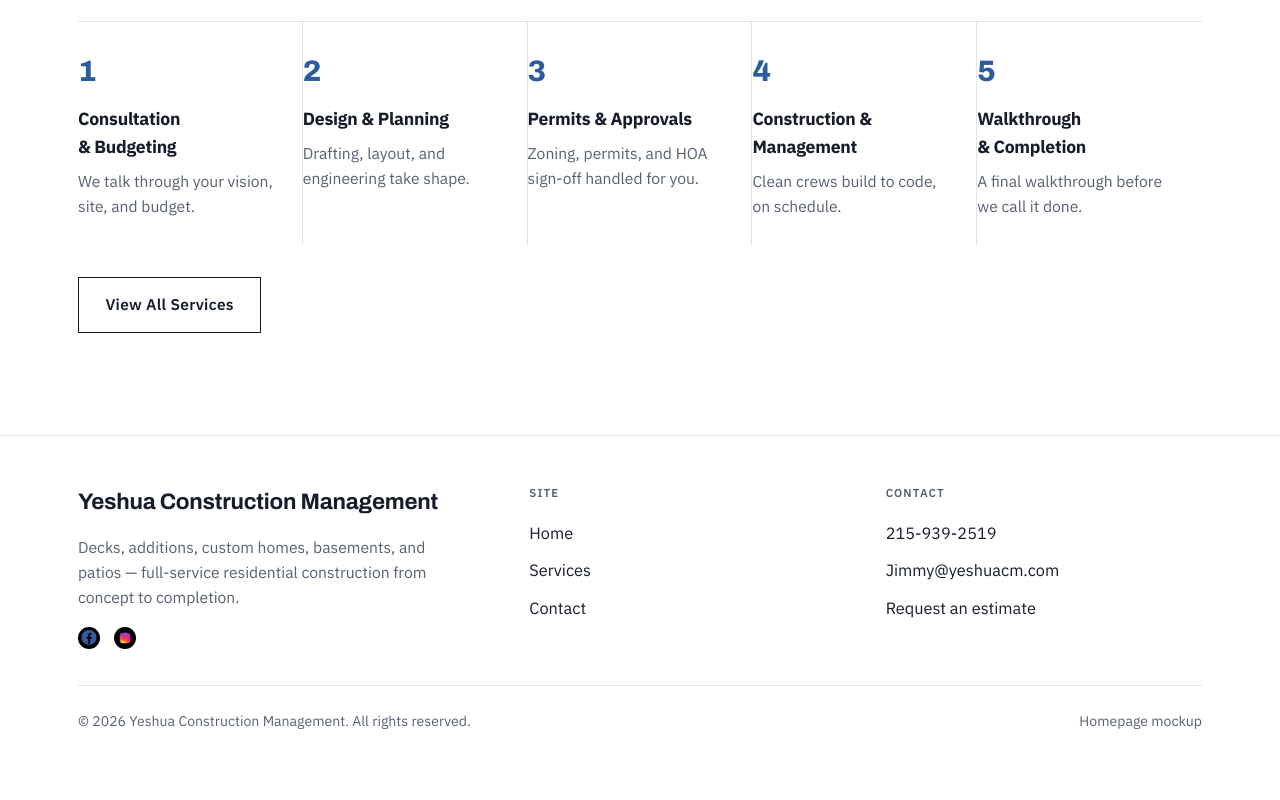
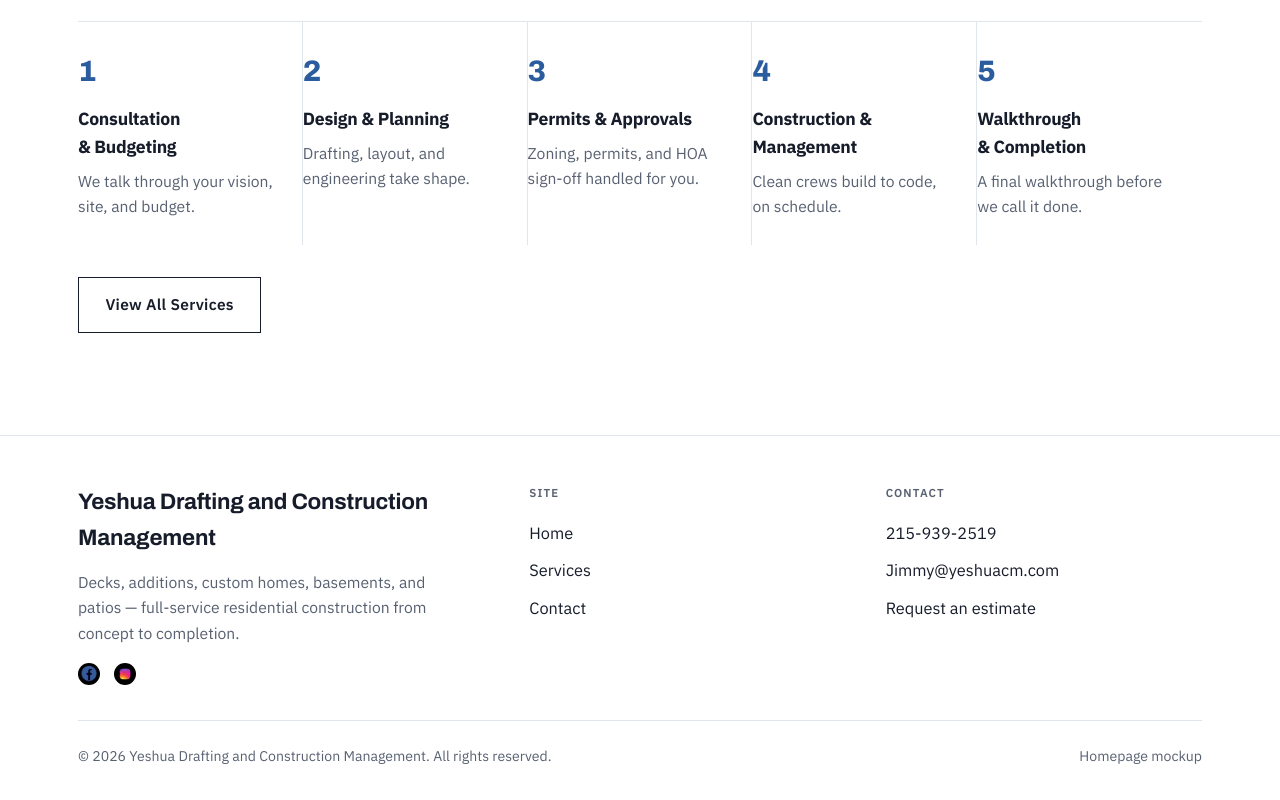
Before and after one commit to tjwellerr-creator/buxmont, a plain HTML site: page contact.html in a window 1280 px wide. Shown: the part 2644-3444 px from the top of the page. Before the commit the page ends 3408 px from the top, so only its background shows below. Drawn offline with Linux system fonts and the light colour scheme.

Commit message:
Rename business to Yeshua Drafting and Construction Management
Co-Authored-By: Claude Opus 5.5 <noreply@anthropic.com>

```diff
--- a/contact.html
+++ b/contact.html
@@ -3,7 +3,7 @@
 <head>
 <meta charset="UTF-8" />
 <meta name="viewport" content="width=device-width, initial-scale=1" />
-<title>Contact | Yeshua Construction Management</title>
+<title>Contact | Yeshua Drafting and Construction Management</title>
 <style>
 
   @font-face{
@@ -454,8 +454,8 @@
 
 <header class="site-nav" id="siteNav">
   <a href="index.html" class="brand">
-    <img class="brand-logo brand-logo-dark" src="images/logo-dark.png" alt="Yeshua Construction Management" />
-    <img class="brand-logo brand-logo-light" src="images/logo-light.png" alt="Yeshua Construction Management" />
+    <img class="brand-logo brand-logo-dark" src="images/logo-dark.png" alt="Yeshua Drafting and Construction Management" />
+    <img class="brand-logo brand-logo-light" src="images/logo-light.png" alt="Yeshua Drafting and Construction Management" />
   </a>
   <nav class="nav-links" id="navLinks">
     <a href="index.html">Home</a>
@@ -475,7 +475,7 @@
 <main id="top">
 
   <section class="hero compact contact-band">
-    <img class="hero-bg" src="images/hero.jpg" alt="Custom home built by Yeshua Construction Management, exterior view at dusk" />
+    <img class="hero-bg" src="images/hero.jpg" alt="Custom home built by Yeshua Drafting and Construction Management, exterior view at dusk" />
     <div class="hero-scrim"></div>
     <div class="hero-inner">
       <div class="container">
@@ -712,7 +712,7 @@
   <div class="container">
     <div class="footer-top">
       <div class="footer-brand">
-        <span class="brand-mark">Yeshua Construction Management</span>
+        <span class="brand-mark">Yeshua Drafting and Construction Management</span>
         <p class="footer-tag">Decks, additions, custom homes, basements, and patios &mdash; full-service residential construction from concept to completion.</p>
         <div class="footer-social">
           <a href="#" aria-label="Facebook"><img src="images/icon-facebook.png" alt="Facebook" /></a>
@@ -737,7 +737,7 @@
       </div>
     </div>
     <div class="footer-bottom">
-      <span>&copy; <span id="year"></span> Yeshua Construction Management. All rights reserved.</span>
+      <span>&copy; <span id="year"></span> Yeshua Drafting and Construction Management. All rights reserved.</span>
       <span>Homepage mockup</span>
     </div>
   </div>
```
Also changed, not shown: index.html (+7 -7 lines), services.html (+6 -6 lines), 1 other file.
